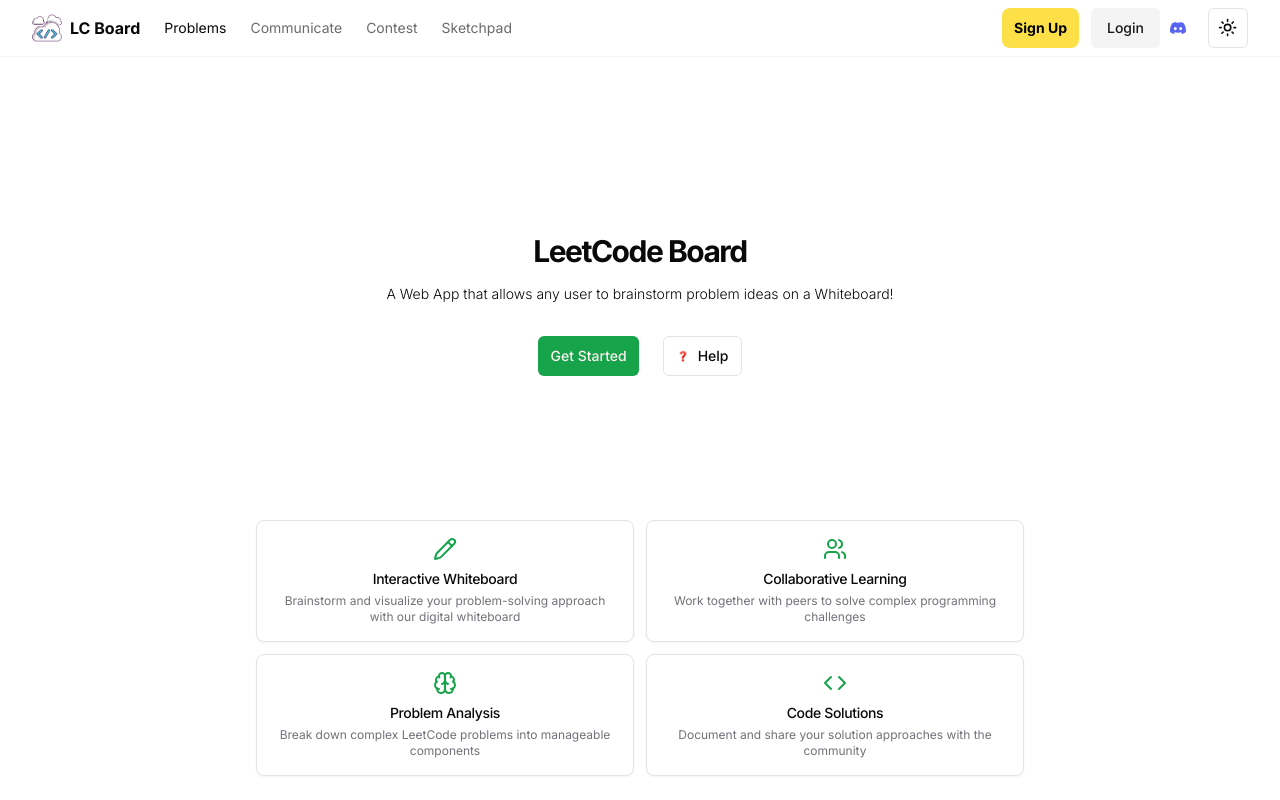
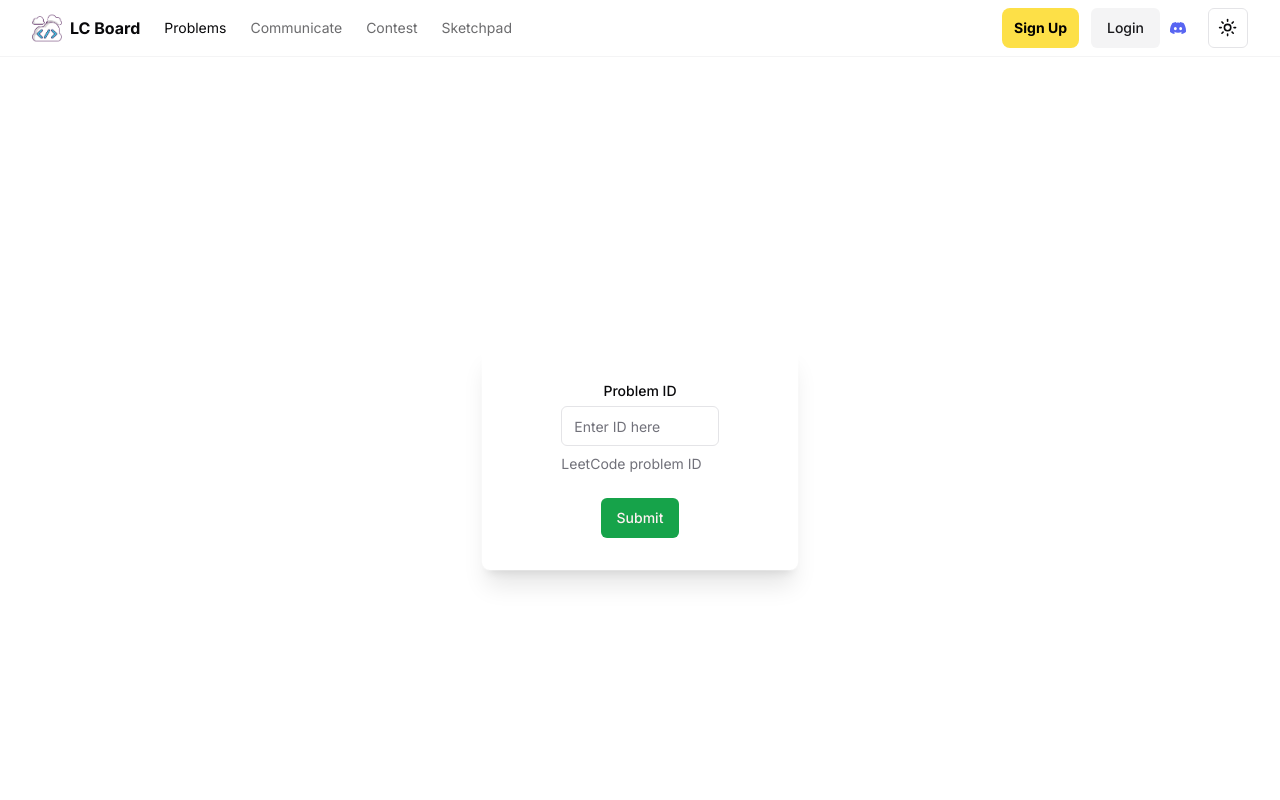
Before and after one commit to Indrajeet-S/leetcode-board, a Next.js app: page /problems in a window 1280 px wide. Shown: the top 800 px of the page. Built offline with nearby package versions, Linux system fonts and the light colour scheme.

Commit message:
changed the carousal into more minimalist cards

```diff
--- a/app/problems/page.tsx
+++ b/app/problems/page.tsx
@@ -1,100 +1,18 @@
-import Link from "next/link"
-import { Icons } from "@/components/icons"
-import { cn } from "@/lib/utils"
-import { buttonVariants } from "@/components/ui/button"
-import {
-  PageActions,
-  PageHeader,
-  PageHeaderDescription,
-  PageHeaderHeading,
-} from "@/components/page-header"
-import Image from "next/image"
-import * as React from "react"
-import { Card, CardHeader, CardTitle, CardDescription } from "@/components/ui/card"
-import { Pencil, Users, Brain, Code } from "lucide-react"
+import { ProblemIDForm } from "@/components/custom/lc-form"
+import type { Metadata } from "next"
 
-export default function Home() {
-  const features = [
-    {
-      title: "Interactive Whiteboard",
-      description: "Brainstorm and visualize your problem-solving approach with our digital whiteboard",
-      icon: <Pencil className="w-6 h-6 mb-1 text-primary" />,
-    },
-    {
-      title: "Collaborative Learning",
-      description: "Work together with peers to solve complex programming challenges",
-      icon: <Users className="w-6 h-6 mb-1 text-primary" />,
-    },
-    {
-      title: "Problem Analysis",
-      description: "Break down complex LeetCode problems into manageable components",
-      icon: <Brain className="w-6 h-6 mb-1 text-primary" />,
-    },
-    {
-      title: "Code Solutions",
-      description: "Document and share your solution approaches with the community",
-      icon: <Code className="w-6 h-6 mb-1 text-primary" />,
-    },
-  ]
+export const metadata: Metadata = {
+  title: "Problems - LC Board",
+}
 
+export default function Problems() {
   return (
-    <main className="h-screen flex items-center justify-center bg-background">
-      <div className="container flex flex-col items-center justify-center gap-6">
-        {/* Header section */}
-        <div className="max-w-2xl text-center">
-          <PageHeader className="space-y-2">
-            <PageHeaderHeading className="text-2xl md:text-3xl">
-              LeetCode Board
-            </PageHeaderHeading>
-            <PageHeaderDescription className="text-sm">
-              A Web App that allows any user to brainstorm problem ideas on a Whiteboard!
-            </PageHeaderDescription>
-            <PageActions className="flex gap-2 mt-2 justify-center">
-              <Link
-                href="/problems"
-                className={cn(
-                  buttonVariants(),
-                  "px-3 py-1.5 text-sm"
-                )}
-              >
-                Get Started
-              </Link>
-              <Link
-                rel="noreferrer"
-                href="/community-communication"
-                className={cn(
-                  buttonVariants({ variant: "outline" }),
-                  "px-3 py-1.5 text-sm"
-                )}
-              >
-                <Image
-                  src="/help_mark.png"
-                  alt="help"
-                  width={14}
-                  height={14}
-                  className="mr-2"
-                />
-                Help
-              </Link>
-            </PageActions>
-          </PageHeader>
-        </div>
-
-        {/* Feature Cards */}
-        <div className="grid grid-cols-2 gap-3 max-w-3xl">
-          {features.map((feature, index) => (
-            <Card key={index} className="group hover:shadow-md transition-shadow duration-300">
-              <CardHeader className="text-center space-y-1 p-4">
-                <div className="flex justify-center">
-                  {feature.icon}
-                </div>
-                <CardTitle className="text-sm font-medium">{feature.title}</CardTitle>
-                <CardDescription className="text-xs">{feature.description}</CardDescription>
-              </CardHeader>
-            </Card>
-          ))}
+    <div className="relative flex min-h-screen flex-col justify-center overflow-hidden py-6 sm:py-12">
+      <div className="relative px-6 pt-10 pb-8 shadow-xl ring-1 ring-white/25 sm:mx-auto sm:max-w-lg sm:rounded-lg sm:px-10">
+        <div className="flex justify-center">
+          <ProblemIDForm />
         </div>
       </div>
-    </main>
+    </div>
   )
 }
```
